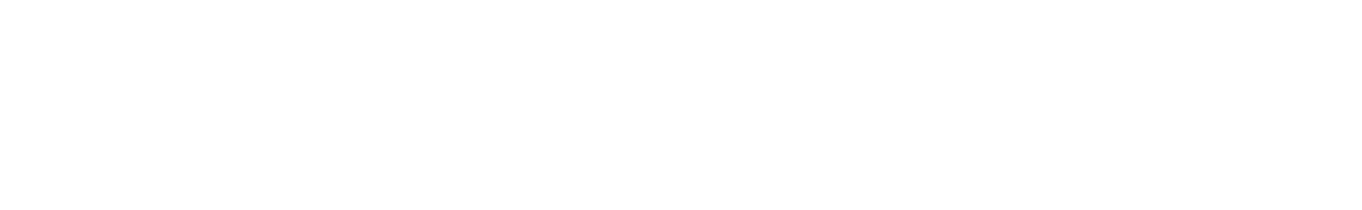
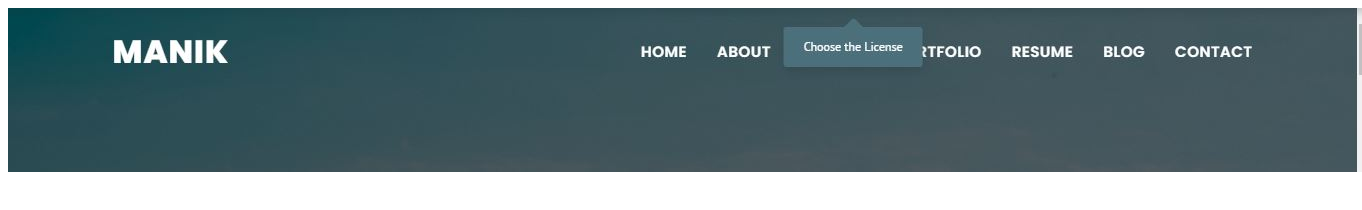
Before and after one commit to josemm97/invie-githhub, a plain HTML site: page index.html in a window 1280 px wide. Shown: the whole page, 1362 px wide, since content can reach past the window. Drawn offline with Linux system fonts and the light colour scheme.

Commit message:
agrgando el header

```diff
--- a/index.html
+++ b/index.html
@@ -5,5 +5,7 @@
     <meta name="viewport" content="width=device-width, initial-scale=1.0" />
     <title>Document</title>
   </head>
-  <body></body>
+  <body>
+    <img src="/header.JPG" alt="" srcset="" />
+  </body>
 </html>
```
Also changed, not shown: header.JPG (added), main.JPG (added).
